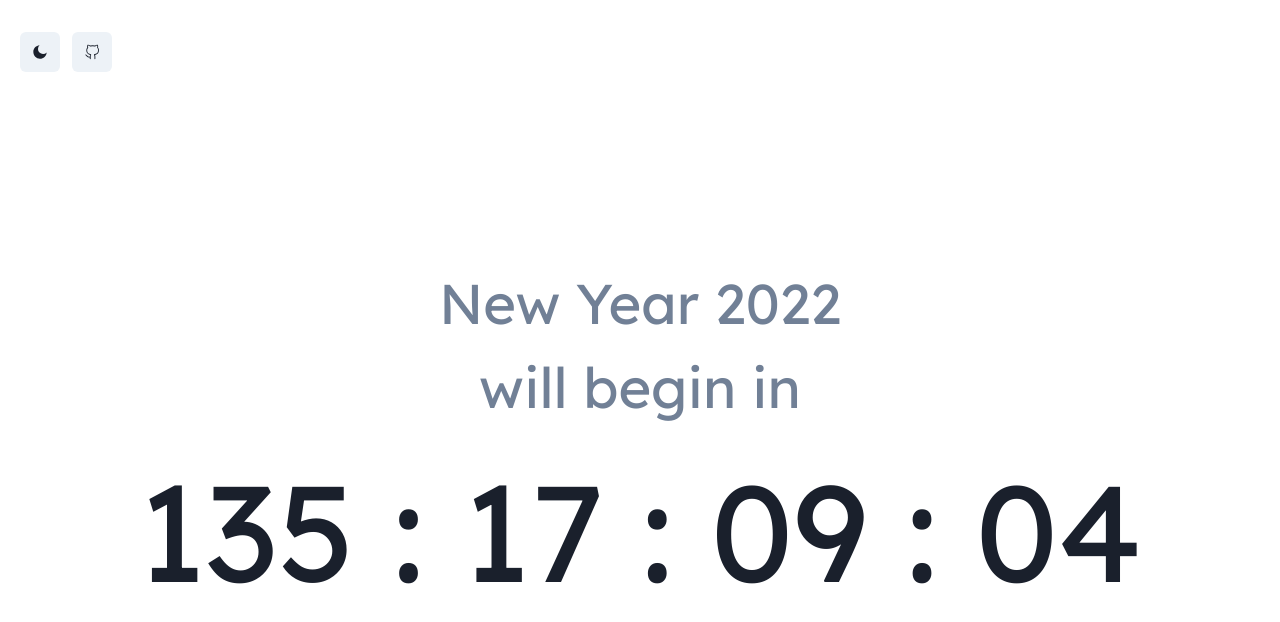
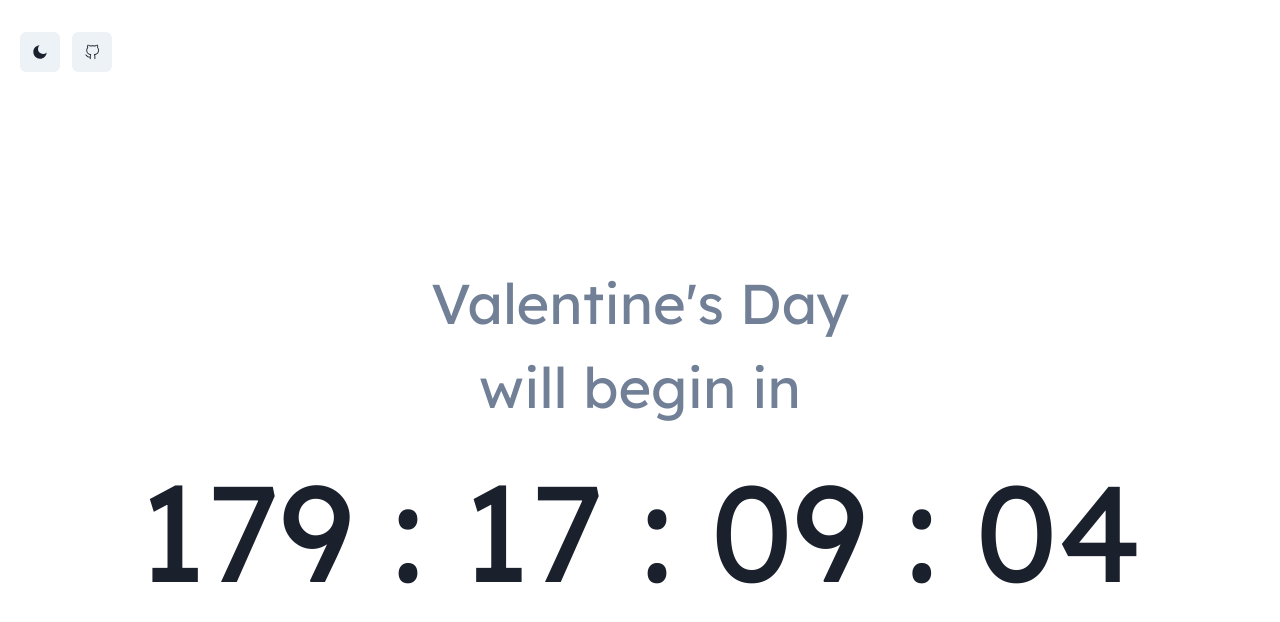
Before and after one commit to MasterIceZ/events-countdown, a Next.js app: page /App in a window 1280 px wide. Shown: the top 622 px of the page. Built offline with nearby package versions, Linux system fonts and the light colour scheme.

Commit message:
add new event

```diff
--- a/src/components/const/event.ts
+++ b/src/components/const/event.ts
@@ -17,7 +17,13 @@ export const Event:any[] = [
     },{
         date: 'January 1, 2022 00:00:00',
         name: 'New Year 2022'
-    }
+    },{
+		date: 'Febuary 14, 2022 00:00:00',
+		name: "Valentine's Day"
+	},{
+		date: 'January 9, 2022 00:00:00',
+		name: "POSN'64 Test"
+	}
 ]
 
 export const sorted:any[] = Event.slice().sort((a, b) => {
```
